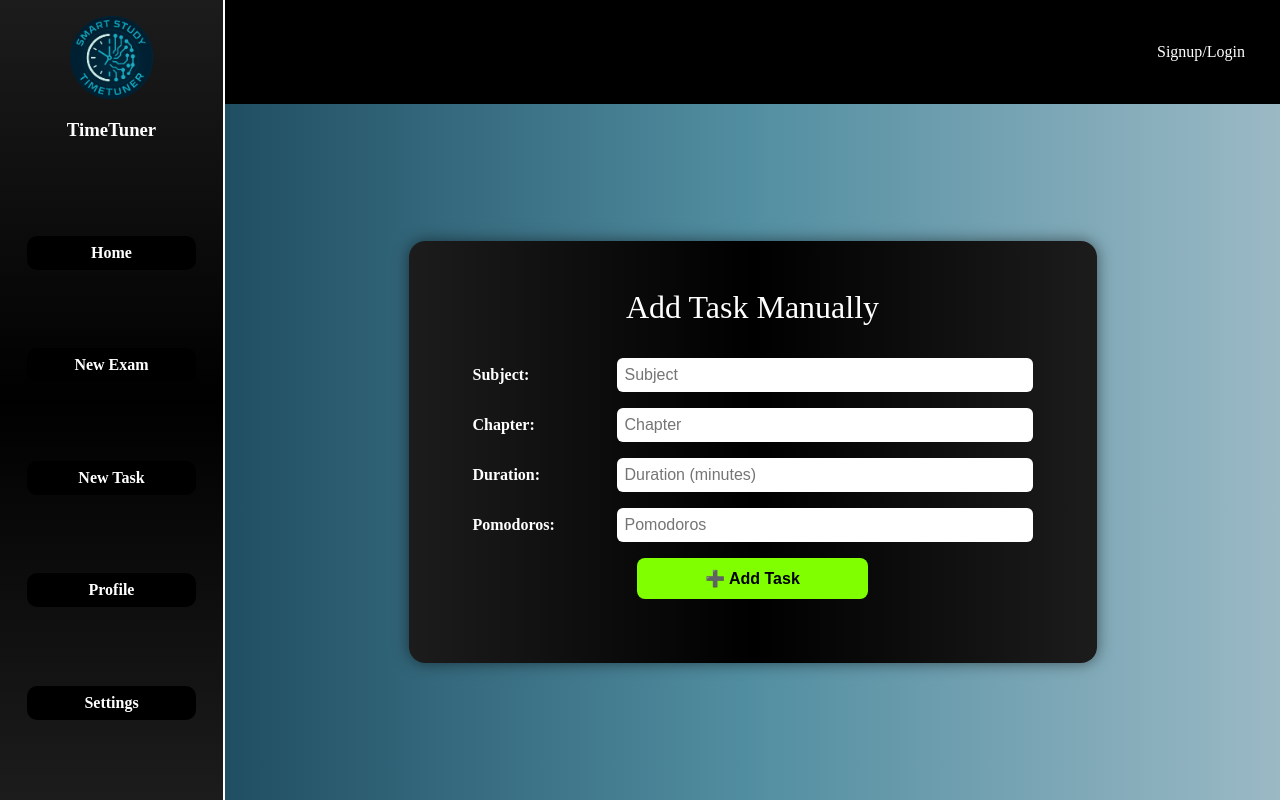
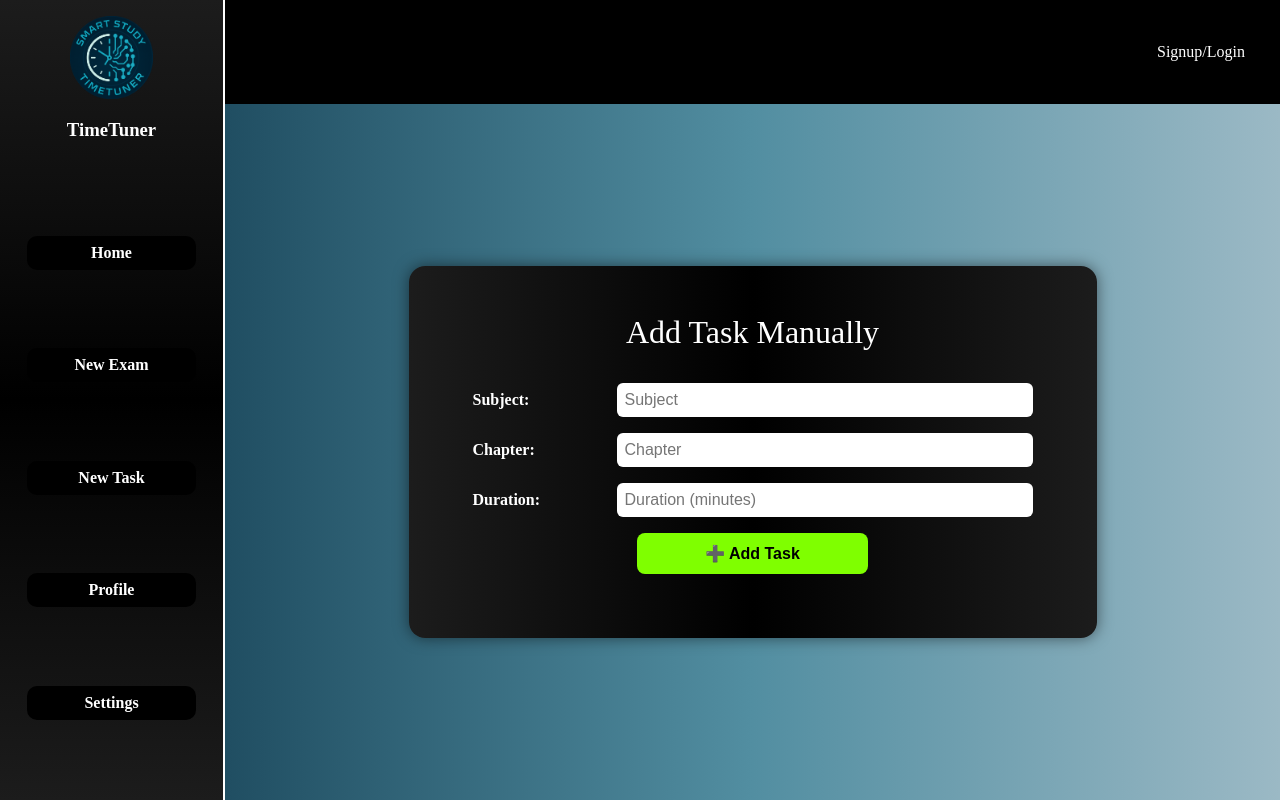
Before and after one commit to navaneethgold/smart-study-scheduler, a React (Vite) app in the folder smart-study-scheduler/: page /add-task in a window 1280 px wide. Built offline with nearby package versions, Linux system fonts and the light colour scheme; no server answers.

Commit message:
Timer and CSS

```diff
--- a/smart-study-scheduler/src/boilerplate/taskcard.jsx
+++ b/smart-study-scheduler/src/boilerplate/taskcard.jsx
@@ -35,7 +35,7 @@ export default function TaskCard({ task }) {
 
   const startTimer = async () => {
     if(task.approxpomo<=0){
-      await axios.delete(`http://localhost:5000/${task._id}/delete`);
+      await axios.put(`http://localhost:5000/${task._id}/complete`);
       return;
     }
     if (!task.endTime) {
--- a/smart-study-scheduler/src/pages/newtask.jsx
+++ b/smart-study-scheduler/src/pages/newtask.jsx
@@ -29,8 +29,7 @@ const AddTaskForm = () => {
   const [formData, setFormData] = useState({
     subject: "",
     chapter: "",
-    durationInMin: "",
-    approxpomo: ""
+    durationInMin: ""
   });
 
   const handleChange = (e) => {
@@ -44,7 +43,6 @@ const AddTaskForm = () => {
       let tasks = {
         ...formData,
         durationInMin: Number(formData.durationInMin),
-        approxpomo: Number(formData.approxpomo),
         done:false
       };
       console.log(tasks);
@@ -53,7 +51,7 @@ const AddTaskForm = () => {
     "Content-Type": "application/json"
   },withCredentials: true });
       alert("Task added successfully");
-      setFormData({ subject: "", chapter: "", durationInMin: "", approxpomo: "" });
+      setFormData({ subject: "", chapter: "", durationInMin: "" });
     } catch (err) {
       console.error("Error adding task", err);
       alert("Something went wrong");
@@ -104,19 +102,6 @@ const AddTaskForm = () => {
           />
         </div>
 
-        <div className="input-group">
-          <label htmlFor="pomodoros">Pomodoros:</label>
-          <input
-            id="pomodoros"
-            name="approxpomo"
-            type="number"
-            placeholder="Pomodoros"
-            value={formData.approxpomo}
-            onChange={handleChange}
-            required
-          />
-        </div>
-
         <div className="but">
           <button type="submit">➕ Add Task</button>
         </div>
```
Also changed, not shown: 2 other files (tests, documents, lock files or other folders).
